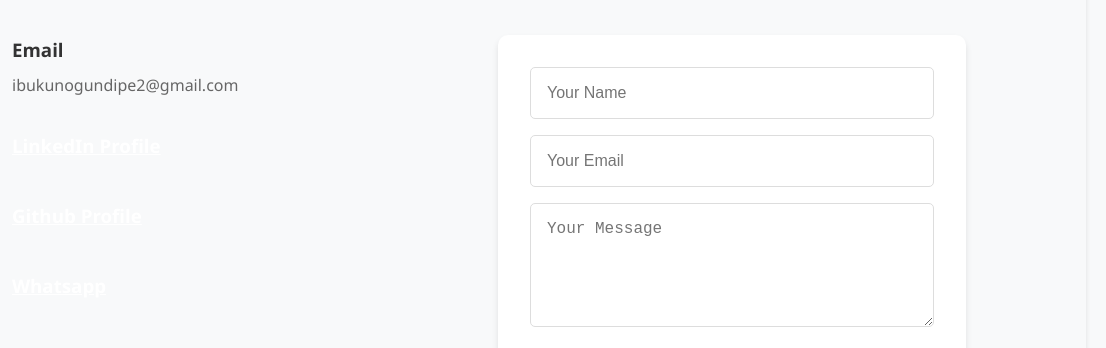
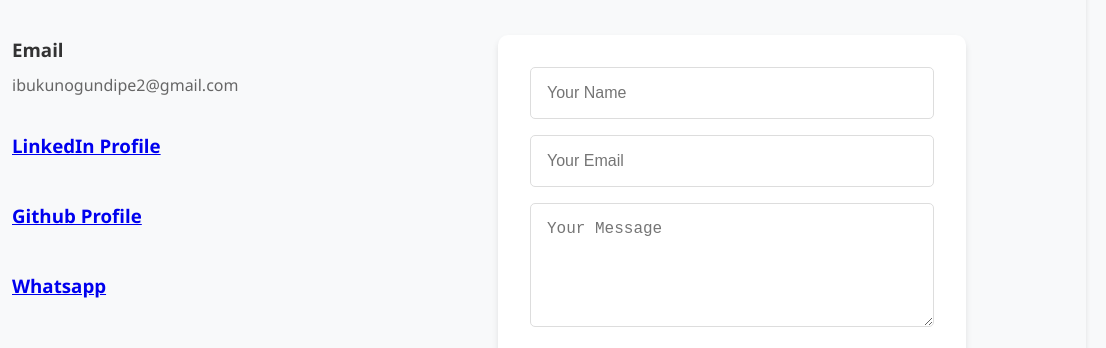
Before and after one commit to VictorIBK123/myportfolio, a website: page src/index.html in a window 1280 px wide. Shown: the part 3432-3780 px from the top of the page, 174-1280 px from the left. Drawn offline with Linux system fonts and the light colour scheme.

Commit message:
correct whatsapp link

```diff
--- a/src/index.html
+++ b/src/index.html
@@ -149,19 +149,19 @@
                     <div class="contact-item">
                         <i class="fab fa-linkedin"></i>
                         <div>
-                            <h3><a target="_blank" style="color: white;" href="https://www.linkedin.com/in/ibukun-ogundipe-636977370">LinkedIn Profile</a></h3>
+                            <h3><a target="_blank"  href="https://www.linkedin.com/in/ibukun-ogundipe-636977370">LinkedIn Profile</a></h3>
                         </div>
                     </div>
                     <div class="contact-item">
                         <i class="fab fa-github"></i>
                         <div>
-                            <h3><a target="_blank" style="color: white;" href="https://github.com/VictorIBK123">Github Profile </a></h3>
+                            <h3><a target="_blank" href="https://github.com/VictorIBK123">Github Profile </a></h3>
                         </div>
                     </div>
                     <div class="contact-item">
                         <i class="fab fa-whatsapp"></i>
                         <div>
-                            <h3><a target="_blank" style="color: white;" href="https:wa.me/2349079172441">Whatsapp </a></h3>
+                            <h3><a target="_blank"  href="https:wa.link/g56rqu">Whatsapp </a></h3>
                         </div>
                     </div>
                 </div>
```
